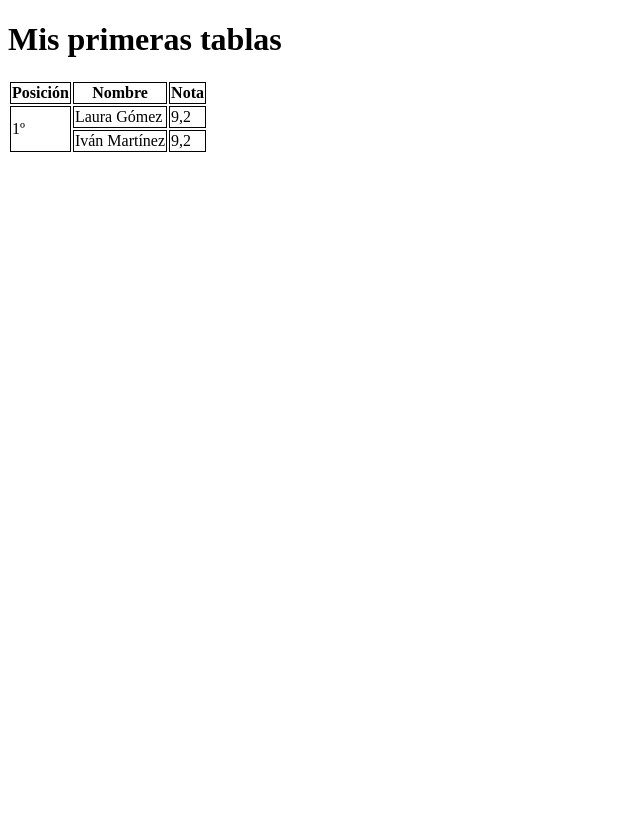
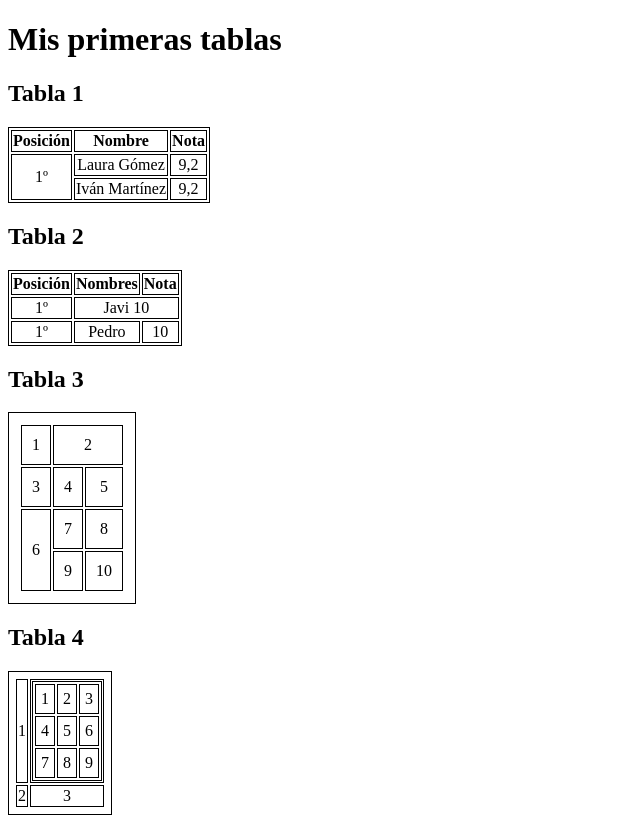
Before and after one commit to GitJaviASIR/gh_javi_asir, a plain HTML site: page tablas/index.html in a window 1280 px wide. Shown: the whole page, without its empty margins (0-640 px from the left). Before the commit the page ends 800 px from the top, so only its background shows below. Drawn offline with Linux system fonts and the light colour scheme.

Commit message:
tabla 1,1

```diff
--- a/tablas/index.html
+++ b/tablas/index.html
@@ -5,14 +5,26 @@
     <meta name="viewport" content="width=device-width, initial-scale=1.0">
     <title>Tablas</title>
     <style>
-        td,th,tr{
+        table, td,th,tr{
             border: 1px solid black;
+            text-align: center;
+        }
+        #tabla3, #tabla3 td{
+            padding:10px;
+        }
+        #tabla4{
+            padding: 5px;
+        }
+        #micro td{
+            border-collapse: collapse;
+            padding: 5px;
         }
     </style>
 </head>
 <body>
     <h1>Mis primeras tablas</h1>
     <p>
+        <h2>Tabla 1</h2>
         <table>
             <tr>
                 <th>Posición</th>
@@ -30,5 +42,78 @@
             </tr>
         </table>
     </p>
+    <p>
+        <h2>Tabla 2</h2>
+        <table>
+            <tr>
+                <th>Posición</th>
+                <th>Nombres</th>
+                <th>Nota</th>
+            </tr>
+            <tr>
+                <td>1º</td>
+                <td colspan="2">Javi 10</td>
+            </tr>
+            <tr>
+                <td>1º</td>
+                <td>Pedro</td>
+                <td>10</td>
+            </tr>
+        </table>
+    </p>
+    <p>
+        <h2>Tabla 3</h2>
+        <table id="tabla3">
+            <tr>
+                <td>1</td>
+                <td colspan="2">2</td>
+            </tr>
+            <tr>
+                <td>3</td>
+                <td>4</td>
+                <td>5</td>
+            </tr>
+            <tr>
+                <td rowspan="2">6</td>
+                <td>7</td>
+                <td>8</td>
+            </tr>
+            <tr>
+                <td>9</td>
+                <td>10</td>
+            </tr>
+        </table>
+    </p>
+    <p>
+        <h2>Tabla 4</h2>
+        <table id="tabla4">
+            <tr>
+                <td>1</td>
+                <td>
+                    <table id="micro">
+                        <tr>
+                            <td>1</td>
+                            <td>2</td>
+                            <td>3</td>
+                        </tr>
+                        <tr>
+                            <td>4</td>
+                            <td>5</td>
+                            <td>6</td>
+                        </tr>
+                        <tr>
+                            <td>7</td>
+                            <td>8</td>
+                            <td>9</td>
+                        </tr>
+                    </table>
+                </td>
+            </tr>
+            <tr>
+                <td>2</td>
+                <td>3</td>
+            </tr>
+        </table>
+    </p>
 </body>
 </html>
```
Also changed, not shown: 1 other file.
